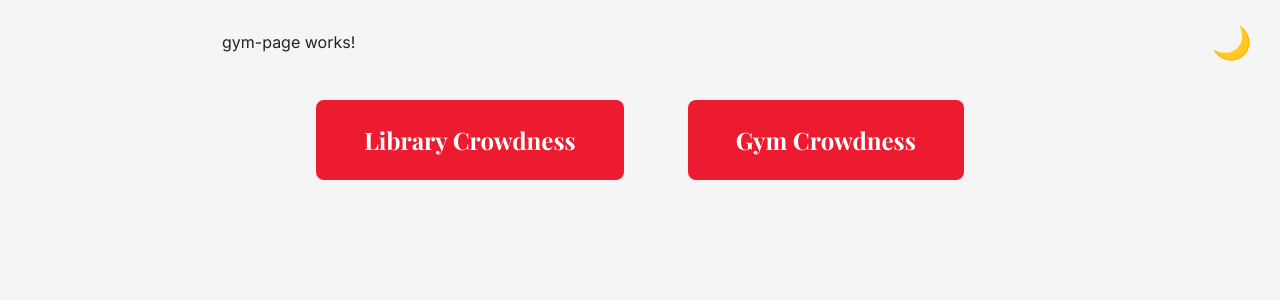
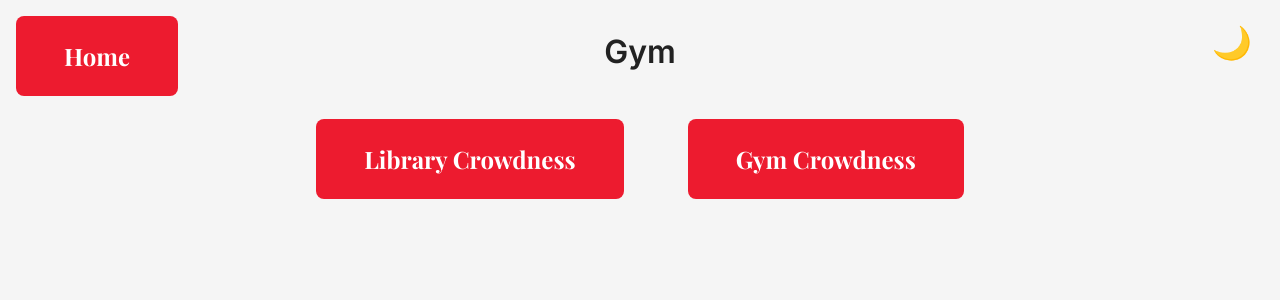
Before and after one commit to KyunSC/crowd-check, an Angular app: page /gym-page in a window 1280 px wide. Shown: the top 300 px of the page. Built offline with nearby package versions, Linux system fonts and the light colour scheme.

Commit message:
Added Home BUtton

```diff
--- /dev/null
+++ b/src/app/components/home-button/home-button.css
@@ -0,0 +1,22 @@
+:host {
+  position: fixed;
+  top: 1rem;
+  left: 1rem;
+}
+
+.home-btn {
+  font-family: 'Playfair Display', serif;
+  font-size: 1.5rem;
+  font-weight: 700;
+  padding: 1.5rem 3rem;
+  cursor: pointer;
+  background-color: #ed1b2f;
+  color: #fff;
+  border: none;
+  border-radius: 8px;
+  transition: background-color 0.2s;
+}
+
+.home-btn:hover {
+  background-color: #c8102e;
+}
--- /dev/null
+++ b/src/app/components/home-button/home-button.html
@@ -0,0 +1 @@
+<button class="home-btn" routerLink="/">Home</button>
--- a/src/app/pages/gym-page/gym-page.css
+++ b/src/app/pages/gym-page/gym-page.css
@@ -0,0 +1,6 @@
+:host {
+  display: flex;
+  justify-content: center;
+  align-items: center;
+  height: 100%;
+}
--- a/src/app/pages/gym-page/gym-page.html
+++ b/src/app/pages/gym-page/gym-page.html
@@ -1 +1,2 @@
-<p>gym-page works!</p>
+<app-home-button></app-home-button>
+<h1>Gym</h1>
--- a/src/app/pages/gym-page/gym-page.ts
+++ b/src/app/pages/gym-page/gym-page.ts
@@ -1,8 +1,9 @@
 import { Component } from '@angular/core';
+import { HomeButton } from '../../components/home-button/home-button';
 
 @Component({
   selector: 'app-gym-page',
-  imports: [],
+  imports: [HomeButton],
   templateUrl: './gym-page.html',
   styleUrl: './gym-page.css',
 })
--- a/src/app/pages/library-page/library-page.css
+++ b/src/app/pages/library-page/library-page.css
@@ -0,0 +1,6 @@
+:host {
+  display: flex;
+  justify-content: center;
+  align-items: center;
+  height: 100%;
+}
--- a/src/app/pages/library-page/library-page.html
+++ b/src/app/pages/library-page/library-page.html
@@ -1 +1,2 @@
-<p>library-page works!</p>
+<app-home-button></app-home-button>
+<h1>Library</h1>
--- a/src/app/pages/library-page/library-page.ts
+++ b/src/app/pages/library-page/library-page.ts
@@ -1,8 +1,9 @@
 import { Component } from '@angular/core';
+import { HomeButton } from '../../components/home-button/home-button';
 
 @Component({
   selector: 'app-library-page',
-  imports: [],
+  imports: [HomeButton],
   templateUrl: './library-page.html',
   styleUrl: './library-page.css',
 })
```
Also changed, not shown: src/app/components/home-button/home-button.ts (added, +12 -0 lines).
